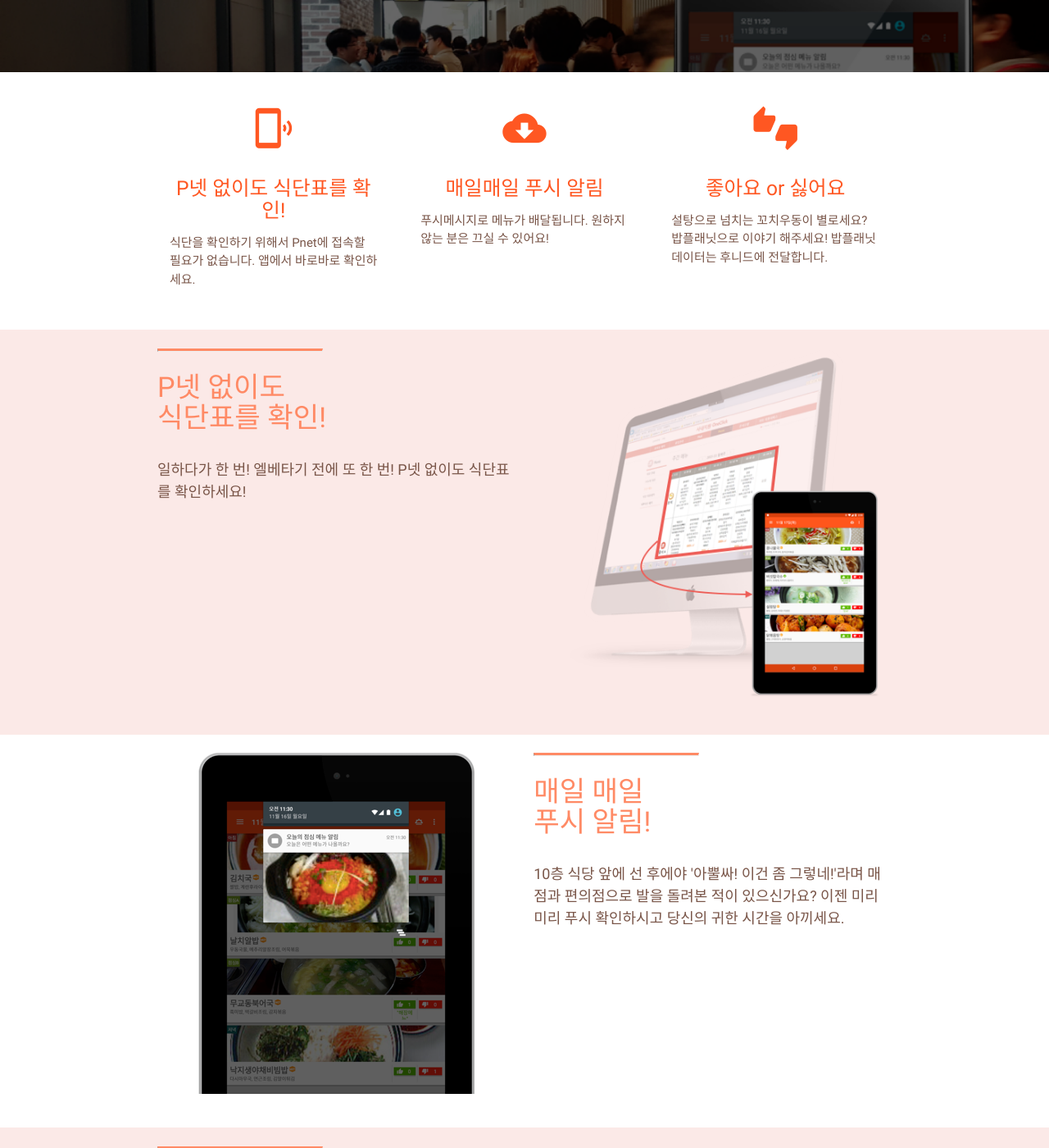
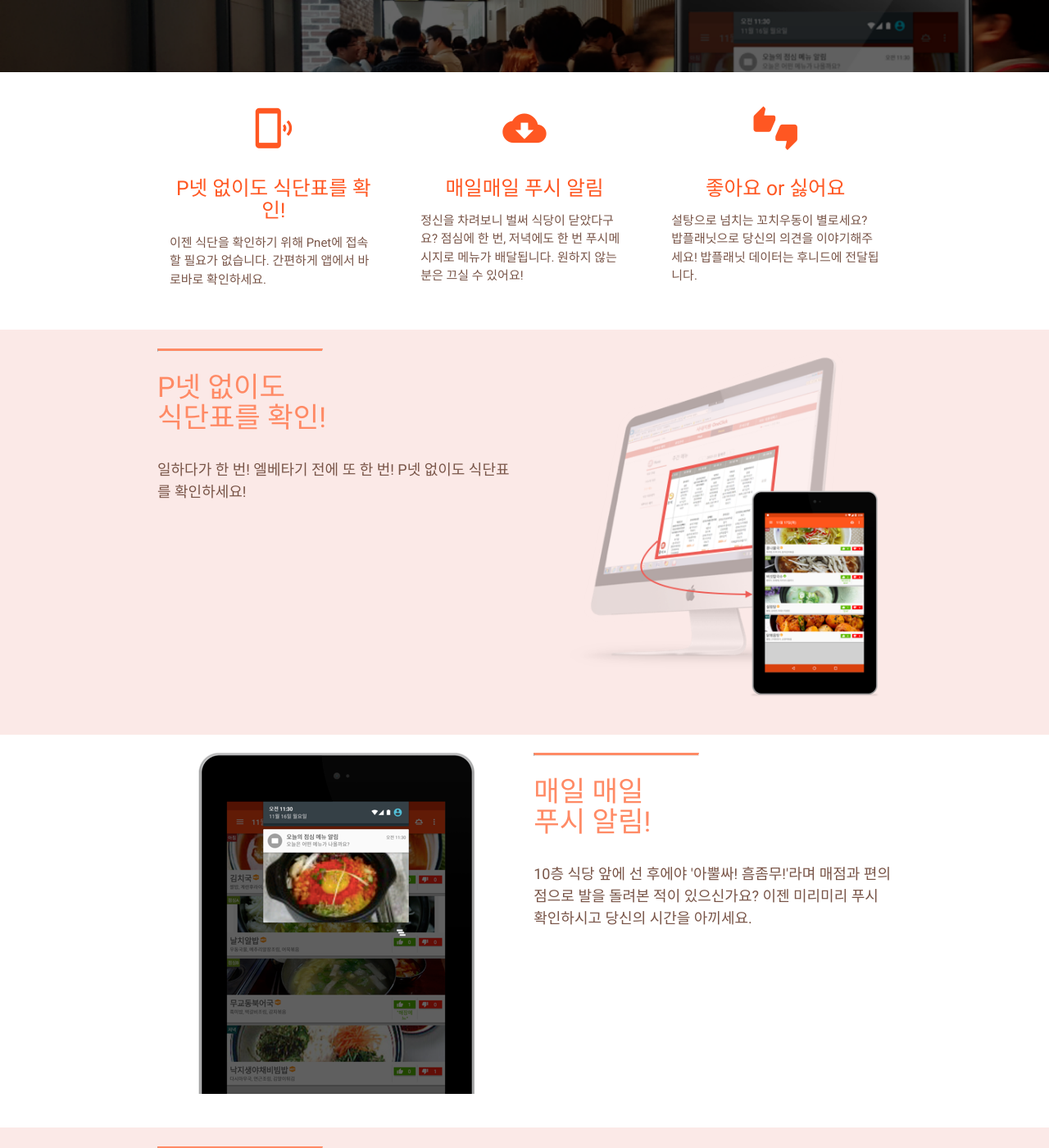
Before and after one commit to bobplanet/bobplanet.github.io, a Jekyll site: the page built from index.html, in a window 1280 px wide and 1400 px high, scrolled down 890 px. Shown: the whole window at 82% size. Built offline with Jekyll 4.4.1, drawn with Linux system fonts in a browser that asks for light colours; nearby versions of some CDN libraries; comment, search, counter and statistics services are not loaded; some of the changed text lies outside the part shown.

Commit message:
일부 문구 수정

```diff
--- a/index.html
+++ b/index.html
@@ -114,7 +114,7 @@ layout: default
           <h2 class="center deep-orange-text"><i class="material-icons">phonelink_ring</i></h2>
           <h5 class="center deep-orange-text">P넷 없이도 식단표를 확인!</h5>
 
-          <p class="brown-text">식단을 확인하기 위해서 Pnet에 접속할 필요가 없습니다. 앱에서 바로바로 확인하세요.</p>
+          <p class="brown-text">이젠 식단을 확인하기 위해 Pnet에 접속할 필요가 없습니다. 간편하게 앱에서 바로바로 확인하세요.</p>
         </div>
       </div>
 
@@ -123,7 +123,7 @@ layout: default
           <h2 class="center deep-orange-text"><i class="material-icons">cloud_download</i></h2>
           <h5 class="center deep-orange-text">매일매일 푸시 알림</h5>
 
-          <p class="brown-text">푸시메시지로 메뉴가 배달됩니다. 원하지 않는 분은 끄실 수 있어요!</p>
+          <p class="brown-text">정신을 차려보니 벌써 식당이 닫았다구요? 점심에 한 번, 저녁에도 한 번 푸시메시지로 메뉴가 배달됩니다. 원하지 않는 분은 끄실 수 있어요!</p>
         </div>
       </div>
 
@@ -132,7 +132,7 @@ layout: default
           <h2 class="center deep-orange-text"><i class="material-icons">thumbs_up_down</i></h2>
           <h5 class="center deep-orange-text">좋아요 or 싫어요</h5>
 
-          <p class="brown-text">설탕으로 넘치는 꼬치우동이 별로세요? 밥플래닛으로 이야기 해주세요! 밥플래닛 데이터는 후니드에 전달합니다.</p>
+          <p class="brown-text">설탕으로 넘치는 꼬치우동이 별로세요? 밥플래닛으로 당신의 의견을 이야기해주세요! 밥플래닛 데이터는 후니드에 전달됩니다.</p>
         </div>
       </div>
 
@@ -179,7 +179,7 @@ layout: default
               <div class="clearfix"></div>
 
                 <h4 class="section-heading deep-orange-text text-lighten-2">매일 매일<br>푸시 알림! </h4>
-                <p class="lead brown-text">10층 식당 앞에 선 후에야 '아뿔싸! 이건 좀 그렇네!'라며 매점과 편의점으로 발을 돌려본 적이 있으신가요? 이젠 미리미리 푸시 확인하시고 당신의 귀한 시간을 아끼세요.
+                <p class="lead brown-text">10층 식당 앞에 선 후에야 '아뿔싸! 흠좀무!'라며 매점과 편의점으로 발을 돌려본 적이 있으신가요? 이젠 미리미리 푸시 확인하시고 당신의 시간을 아끼세요.
                 </p>
             </div>
         </div>
@@ -200,7 +200,7 @@ layout: default
               <div class="clearfix"></div>
 
                 <h4 class="section-heading deep-orange-text text-lighten-2">좋아요<br /> or 싫어요</h4>
-                <p class="lead brown-text">"맛없는 메뉴를 먹으면 혼이 비정상.." <br />No, 세상에 그런 거 없습니다. 당신의 소중한 의견을 '눌러'주세요. 당신의 메뉴 평가가 후니드에 전달됩니다.
+                <p class="lead brown-text">"맛없는 메뉴를 먹으면 혼이 비정상..." <br />No, 세상에 그런 거 없습니다. 당신의 소중한 의견을 '눌러'주세요. 당신의 메뉴 평가가 후니드에 전달됩니다.
                 </p>
             </div>
             <div class="col s12 m6 l6 center-align">
@@ -220,7 +220,7 @@ layout: default
     <div class="container classTue">
       <div id="banner03" class="row center">
         <h4 class="header light white-text">
-        나머지 인생을 <span class="yellow-text">설탕물 꼬치우동</span>을먹으면서 보내고 싶습니까, 아니면 식단 메뉴를 바꿔놓을 기회를 갖고 싶습니까?.
+        나머지 인생을 <span class="yellow-text">설탕물 꼬치우동</span>을먹으면서 보내고 싶습니까, 아니면 식단 메뉴를 바꿔놓을 기회를 갖고 싶습니까? (...잡스?)
          </h4>
         <a href="https://github.com/bobplanet" target="_blank" class="waves-effect waves-light btn-large deep-orange lighten-3"><i class="fa fa-github right "></i>깃허브 참여하기</a>
       </div>
```
